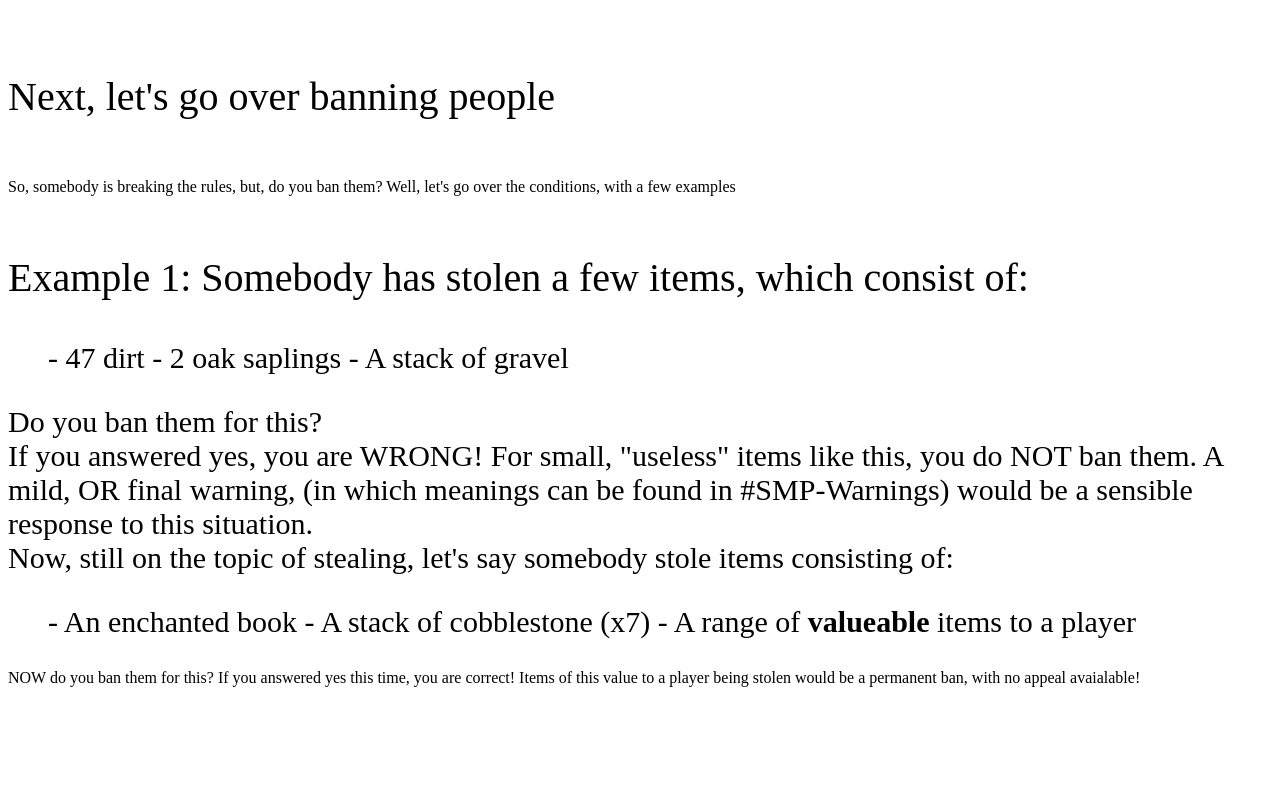
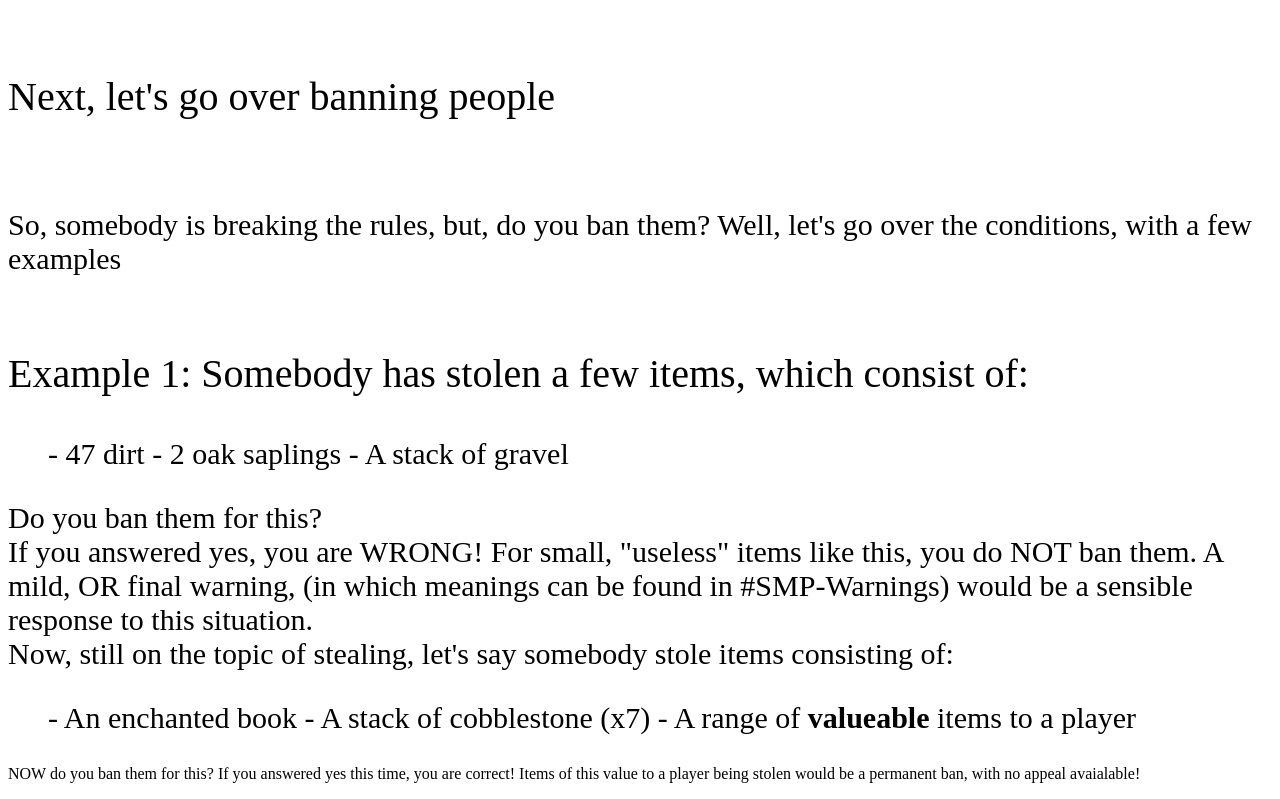
Before and after one commit to OzicScout/admin-html-document, a plain HTML site: page index.html in a window 1280 px wide. Shown: the part 2433-3232 px from the top of the page. Before the commit the page ends 3136 px from the top, so only its background shows below. Drawn offline with Linux system fonts and the light colour scheme.

Commit message:
fixed missed font size style, oopsie

```diff
--- a/index.html
+++ b/index.html
@@ -57,6 +57,7 @@
         Thats all you need to know for ledger to handle issues containing stealing, missing blocks, etc. <br>
         <br>
         <p style="font-size:40px;px;">Next, let's go over banning people</p><br>
+        <p style="font-size:30px;">
         So, somebody is breaking the rules, but, do you ban them? Well, let's go over the conditions, with a few examples <br>
         <br></p>
         <p style="font-size:40px;px;">
```
